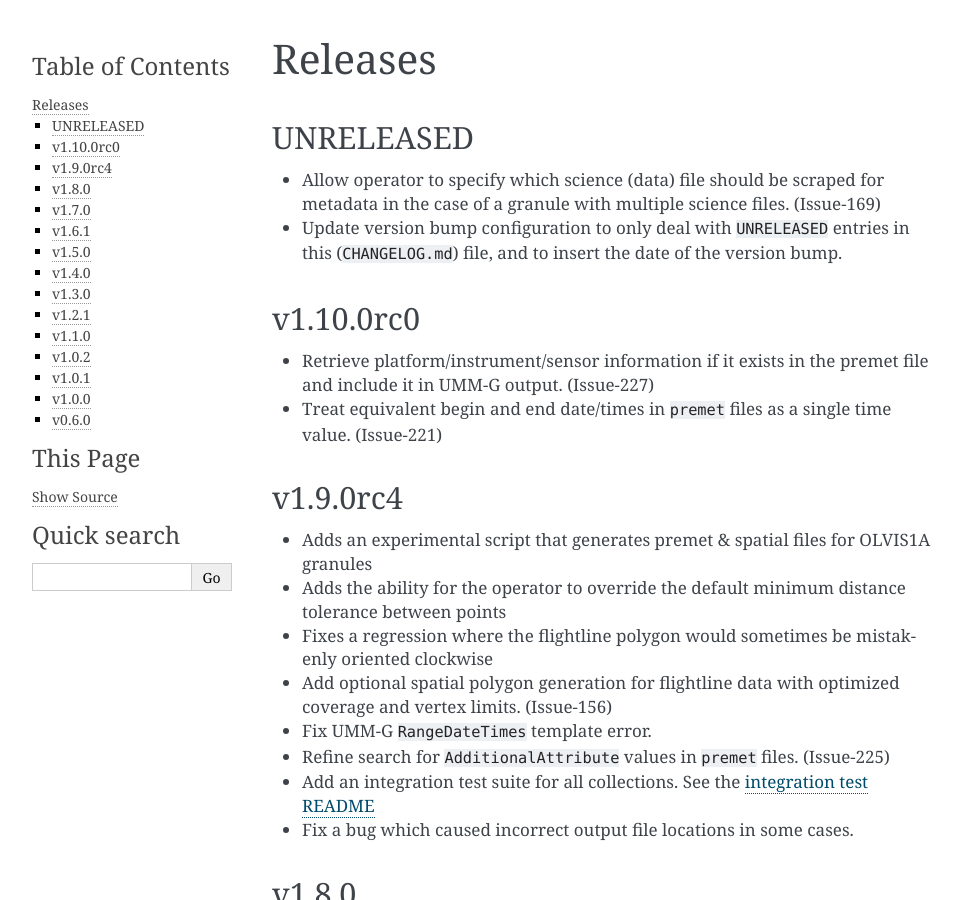
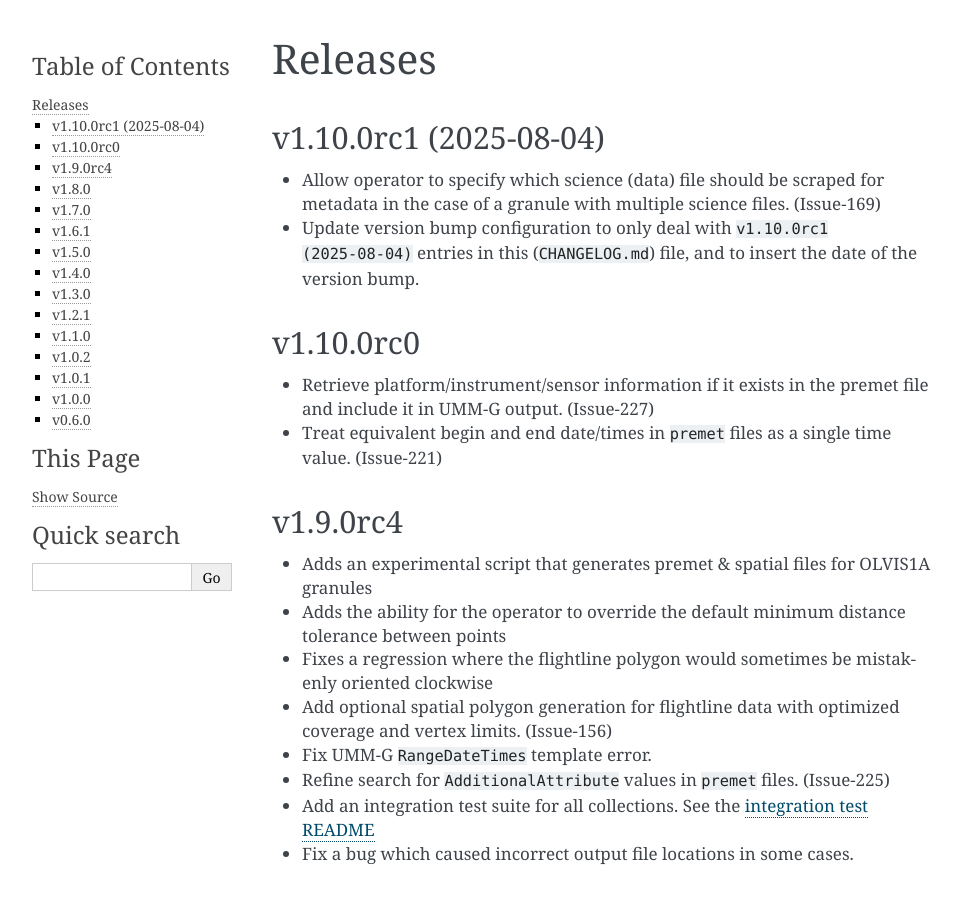
Before and after one commit to nsidc/granule-metgen, a Sphinx documentation site: the page built from docs/source/releases.rst, in a window 1280 px wide and 900 px high. Shown: the whole window, without its empty margins (148-1108 px from the left). Built offline with Sphinx 7.4.7, drawn with Linux system fonts in a browser that asks for light colours.

Commit message:
Bump version: 1.10.0rc0 → 1.10.0rc1

```diff
--- a/CHANGELOG.md
+++ b/CHANGELOG.md
@@ -1,8 +1,8 @@
-## UNRELEASED
+## v1.10.0rc1 (2025-08-04)
 
 * Allow operator to specify which science (data) file should be scraped for
   metadata in the case of a granule with multiple science files. (Issue-169)
-* Update version bump configuration to only deal with `UNRELEASED` entries in
+* Update version bump configuration to only deal with `v1.10.0rc1 (2025-08-04)` entries in
   this (`CHANGELOG.md`) file, and to insert the date of the version bump.
 
 
--- a/docs/source/conf.py
+++ b/docs/source/conf.py
@@ -6,8 +6,8 @@ sys.path.insert(0, str(Path("..", "..", "src").resolve()))
 project = "MetGenC"
 copyright = "2024, NSIDC"
 author = "National Snow and Ice Data Center"
-release = "v1.10.0rc0"
-version = "v1.10.0rc0"
+release = "v1.10.0rc1"
+version = "v1.10.0rc1"
 
 extensions = [
     "myst_parser",
--- a/pyproject.toml
+++ b/pyproject.toml
@@ -1,6 +1,6 @@
 [tool.poetry]
 name = "nsidc-metgenc"
-version = "1.10.0rc0"
+version = "1.10.0rc1"
 description = "The nsidc-metgenc package enables data producers as well as Operations staff managing the data ingest workflow to create metadata files conforming to NASA's Common Metadata Repository UMM-G specification."
 authors = ["National Snow and Ice Data Center (NSIDC) <nsidc@nsidc.org>"]
 readme = "README.md"
@@ -53,7 +53,7 @@ requests = "^2.32.4"
 beautifulsoup4 = "^4.13.4"
 
 [tool.bumpversion]
-current_version = "1.10.0rc0"
+current_version = "1.10.0rc1"
 parse = """(?x)
     (?P<major>0|[1-9]\\d*)\\.
     (?P<minor>0|[1-9]\\d*)\\.
```
Also changed, not shown: 1 other file.
